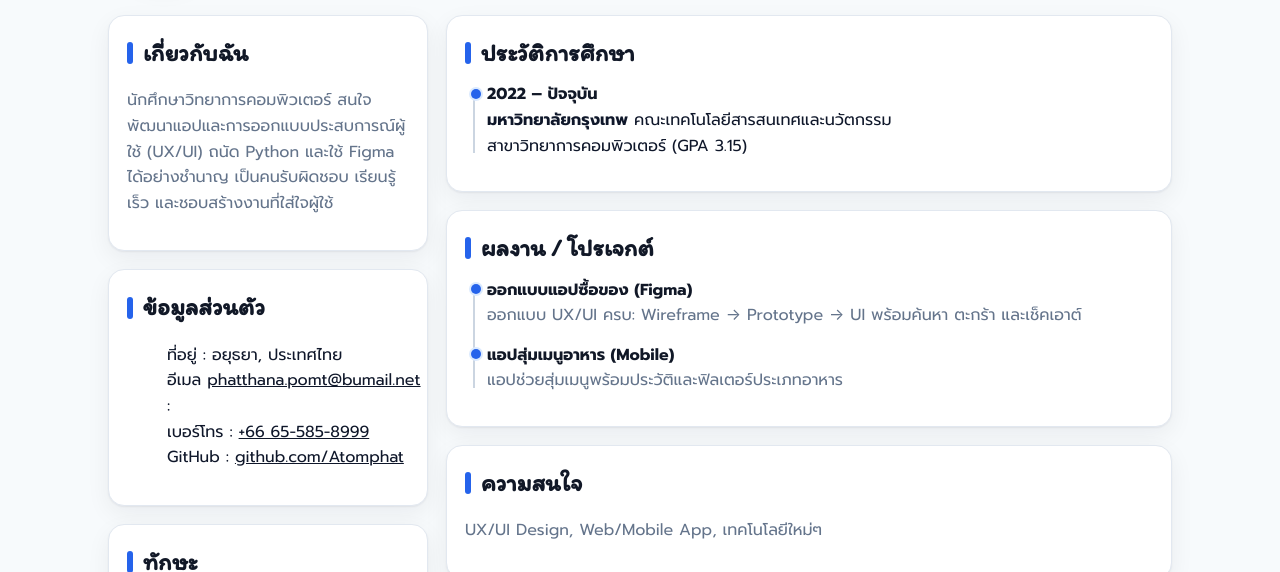
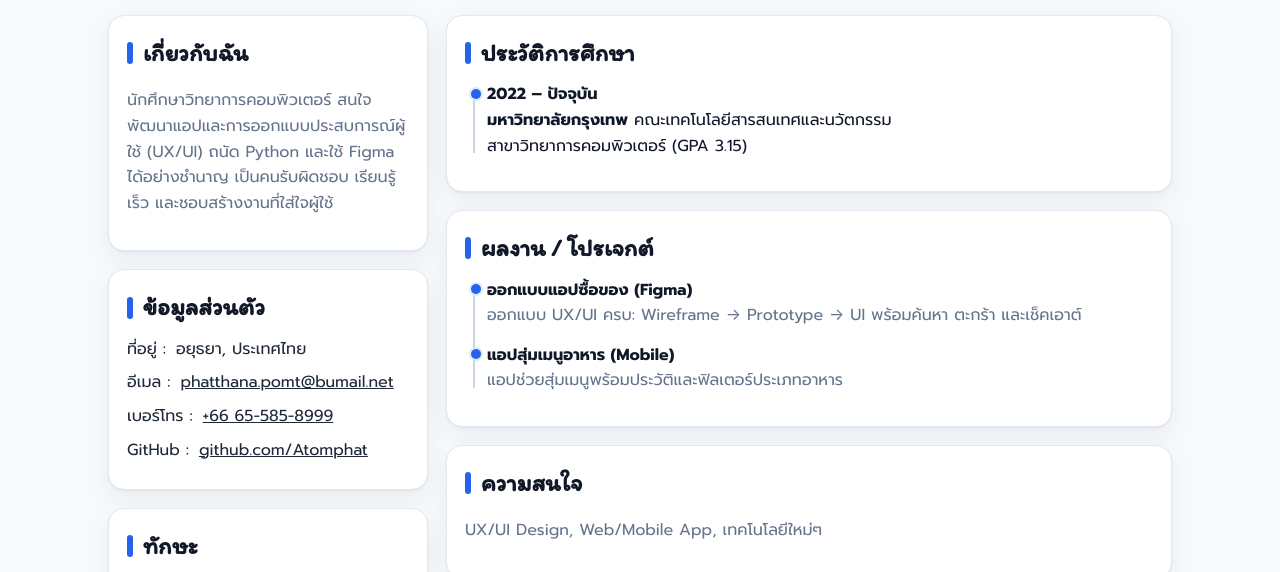
Before and after one commit to Atomphat/1650700451_CS319_427D_Assignment1, a plain HTML site: page index.html in a window 1280 px wide. Shown: the part 171-743 px from the top of the page. Drawn offline with Linux system fonts and the light colour scheme.

Commit message:
styles.css

```diff
--- a/styles.css
+++ b/styles.css
@@ -46,14 +46,9 @@ a{ color:inherit }
 .muted{ color:var(--muted) }
 
 .stack{ display:flex; flex-direction:column; gap:18px }
-.contact li {
-  display: flex;
-  gap: 6px;
-}
+.contact{ padding:0; margin:0; list-style:none }
+.contact li{ display:flex; align-items:center; gap:10px; margin:8px 0; color:#1f2937 }
 
-.contact li::first-word {
-  font-weight: 700;
-}
 
 /* Timeline */
 .timeline{ position:relative; padding-left:22px; }
```
